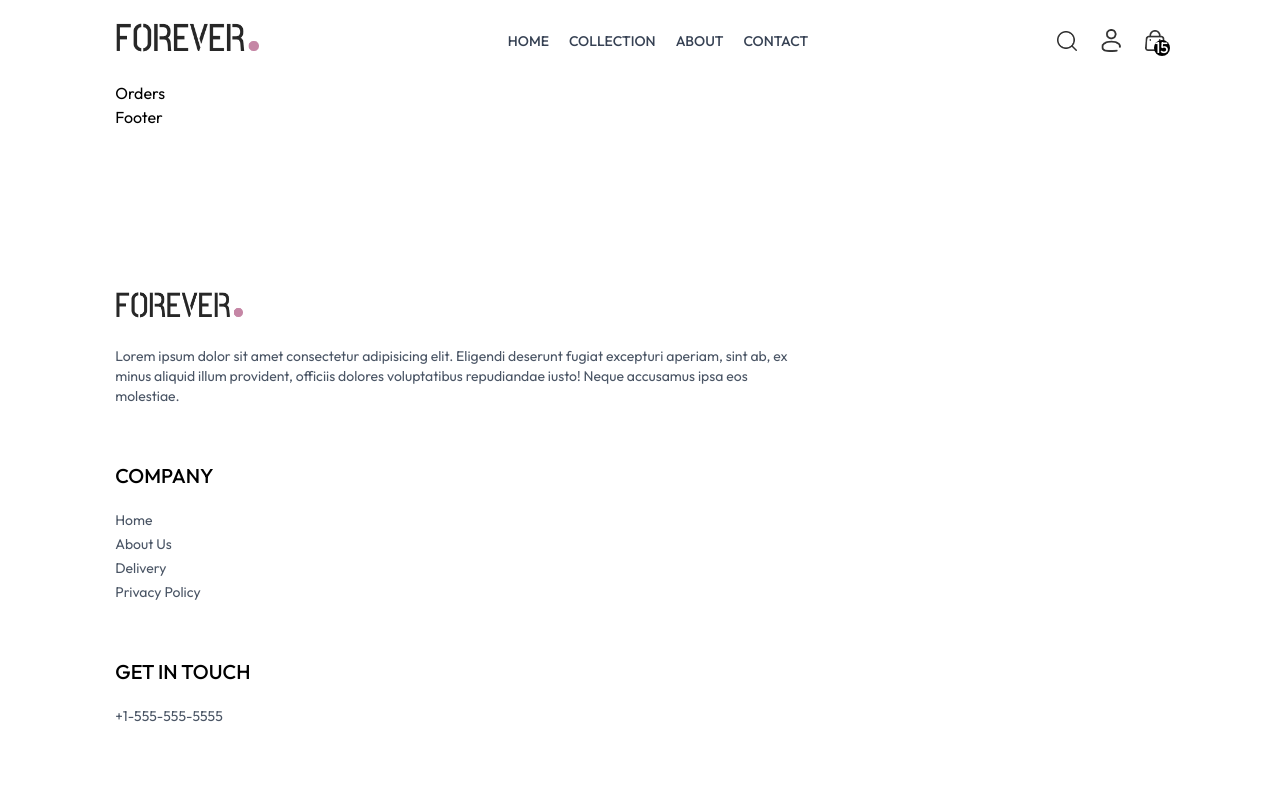
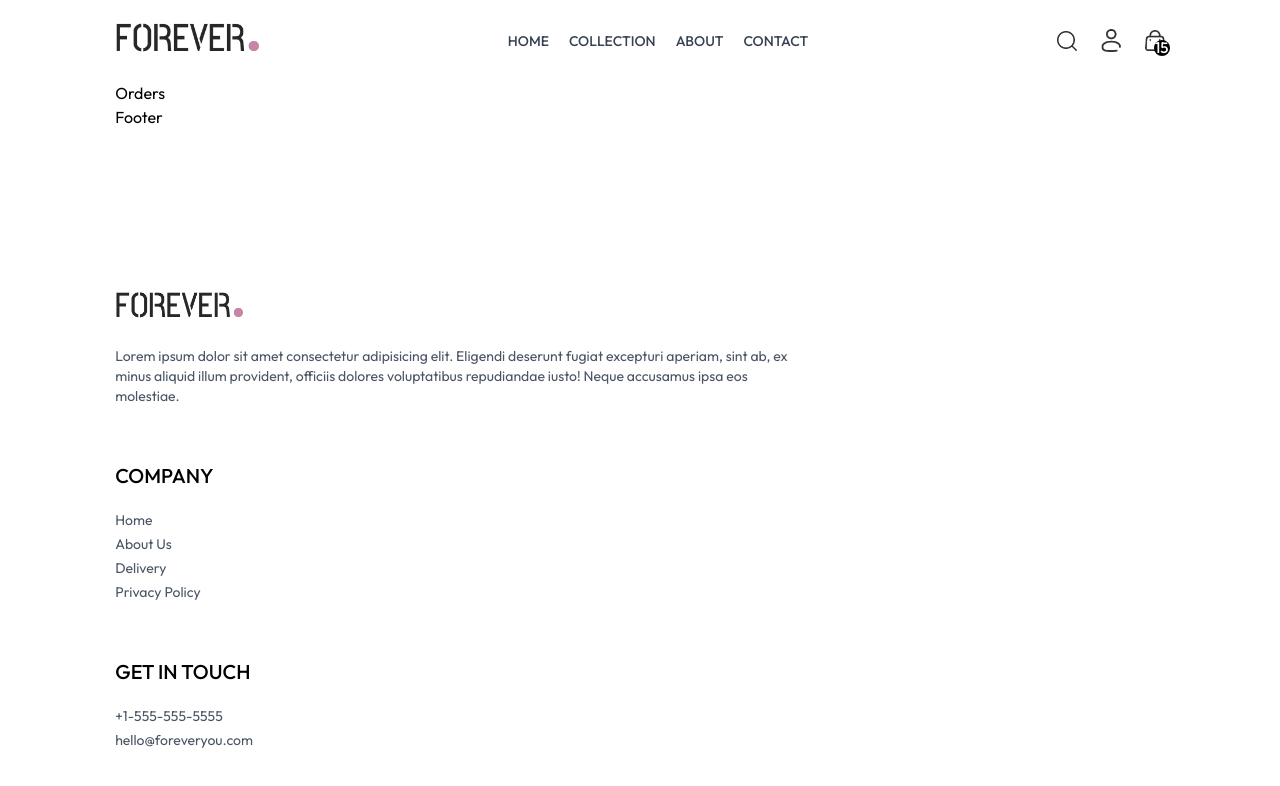
Before and after one commit to hellokristinafaye/clothing-ecommerce, a React (Vite) app: page /orders in a window 1280 px wide. Shown: the top 786 px of the page. Built offline with nearby package versions, Linux system fonts and the light colour scheme.

Commit message:
Dummy email added

```diff
--- a/src/components/Footer.jsx
+++ b/src/components/Footer.jsx
@@ -30,7 +30,7 @@ const Footer = () => {
           <p className="text-xl font-medium mb-5">GET IN TOUCH</p>
                   <ul className="flex flex-col gap-1 text-gray-600">
                       <li className="">+1-555-555-5555</li>
-                      <li className=""></li>
+                      <li className="">hello@foreveryou.com</li>
           </ul>
         </div>
       </div>
```
